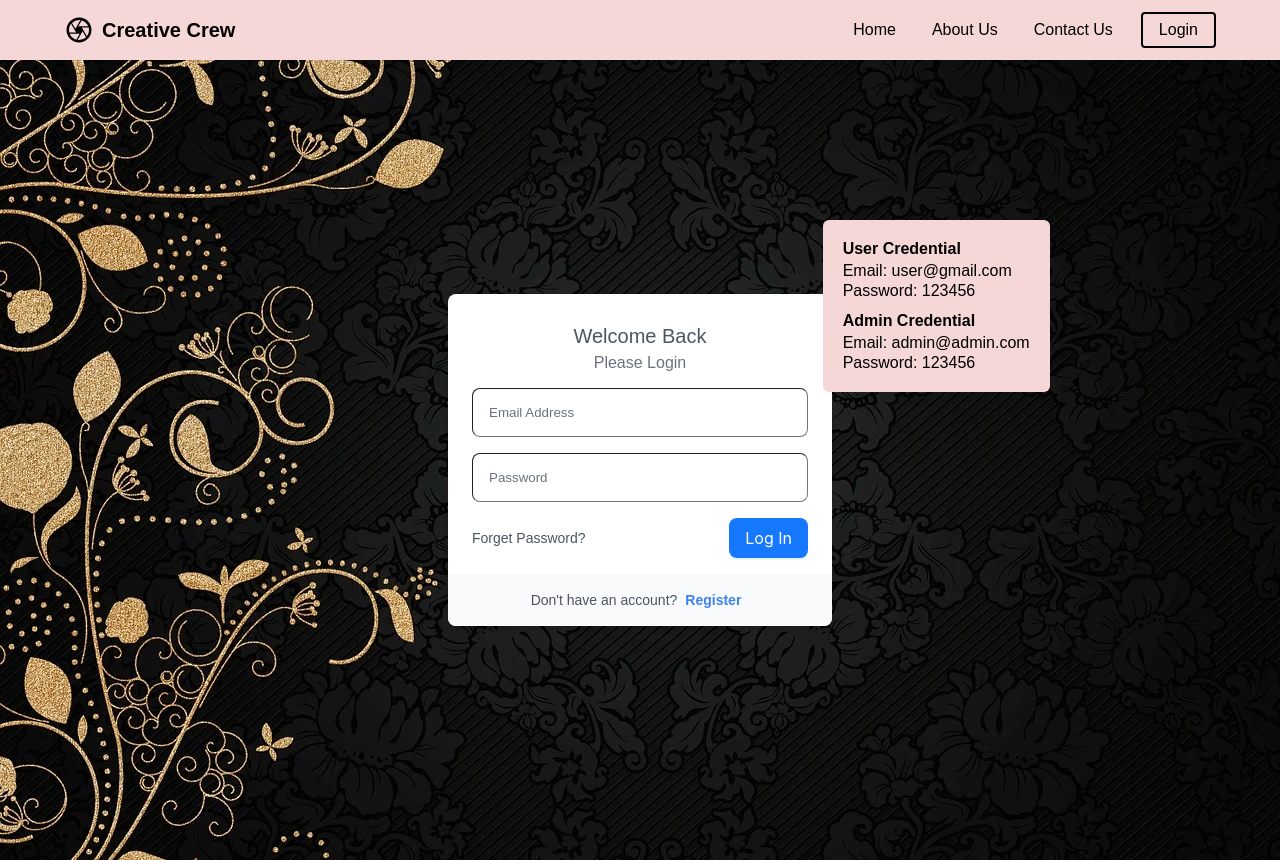
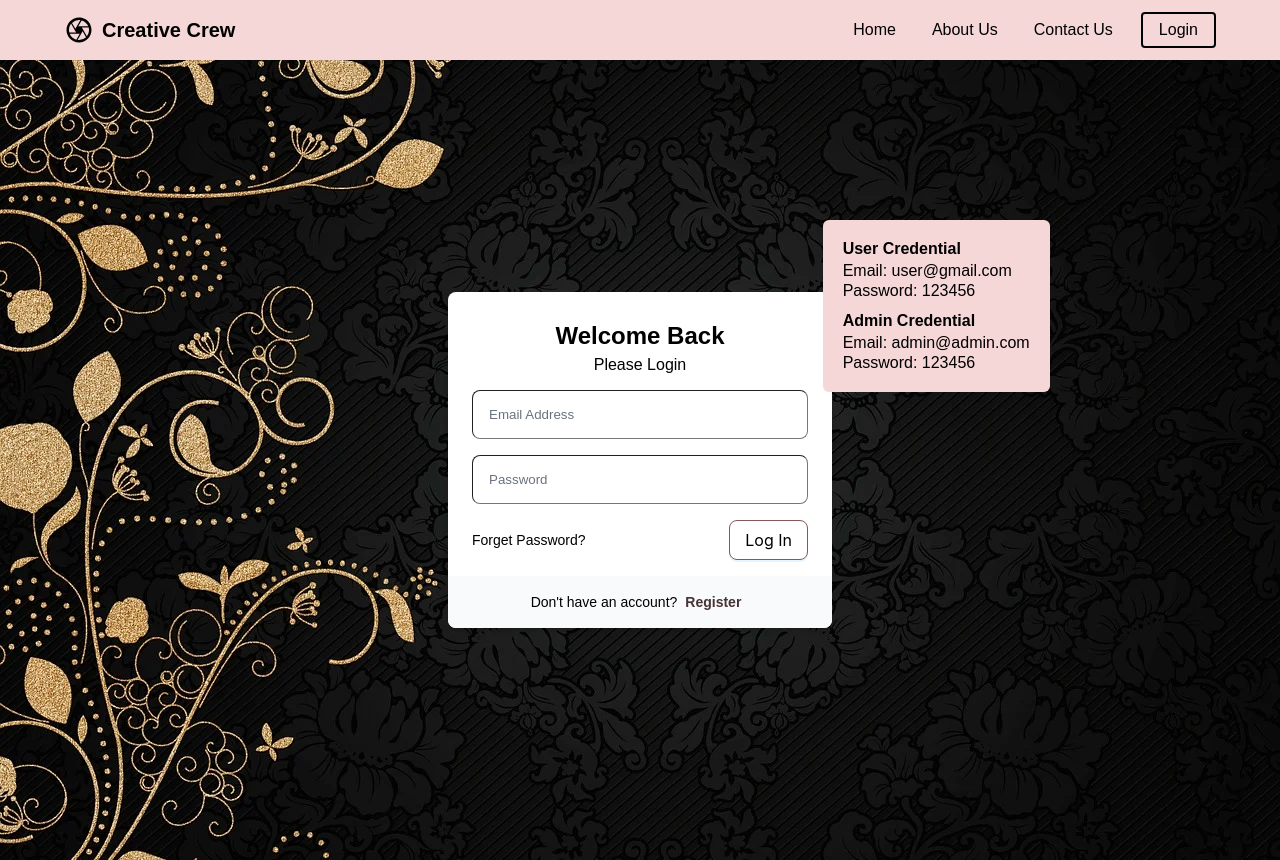
Before and after one commit to Ankan112/creative-crew, a Next.js app: page /login in a window 1280 px wide. Built offline with nearby package versions, Linux system fonts and the light colour scheme; a web font is replaced by a local one.

Commit message:
auth page design change

```diff
--- a/src/pages/login/index.jsx
+++ b/src/pages/login/index.jsx
@@ -39,16 +39,16 @@ const LoginPage = () => {
           <AuthCredential />
           <div className="w-full max-w-sm mx-auto overflow-hidden bg-white rounded-lg shadow-md dark:bg-gray-800">
             <div className="px-6 py-4">
-              <h3 className="mt-3 text-xl font-medium text-center text-gray-600 dark:text-gray-200">
+              <h3 className="mt-3 text-2xl font-semibold text-center text-black dark:text-black">
                 Welcome Back
               </h3>
-              <p className="mt-1 text-center text-gray-500 dark:text-gray-400">
+              <p className="mt-1 text-center text-black dark:text-black">
                 Please Login
               </p>
               <form onSubmit={handleSubmit(onSubmit)}>
                 <div className="w-full mt-4">
                   <input
-                    className="block w-full px-4 py-4 mt-2 text-gray-700 placeholder-gray-500 bg-white border rounded-lg dark:bg-gray-800 dark:border-gray-600 dark:placeholder-gray-400 focus:border-blue-400 dark:focus:border-blue-300 focus:ring-opacity-40 focus:outline-none focus:ring focus:ring-blue-300"
+                    className="block w-full px-4 py-4 mt-2 text-black placeholder-gray-500 bg-white border rounded-lg dark:bg-gray-800 dark:border-gray-600 dark:placeholder-gray-400 focus:border-blue-400 dark:focus:border-blue-300 focus:ring-opacity-40 focus:outline-none focus:ring focus:ring-blue-300"
                     type="email"
                     placeholder="Email Address"
                     aria-label="Email Address"
@@ -63,7 +63,7 @@ const LoginPage = () => {
                 </div>
                 <div className="w-full mt-4">
                   <input
-                    className="block w-full px-4 py-4 mt-2 text-gray-700 placeholder-gray-500 bg-white border rounded-lg dark:bg-gray-800 dark:border-gray-600 dark:placeholder-gray-400 focus:border-blue-400 dark:focus:border-blue-300 focus:ring-opacity-40 focus:outline-none focus:ring focus:ring-blue-300"
+                    className="block w-full px-4 py-4 mt-2 text-black placeholder-gray-500 bg-white border rounded-lg dark:bg-gray-800 dark:border-gray-600 dark:placeholder-gray-400 focus:border-blue-400 dark:focus:border-blue-300 focus:ring-opacity-40 focus:outline-none focus:ring focus:ring-blue-300"
                     type="password"
                     placeholder="Password"
                     aria-label="Password"
@@ -81,25 +81,30 @@ const LoginPage = () => {
                 <div className="flex items-center justify-between mt-4">
                   <a
                     href="#"
-                    className="text-sm text-gray-600 dark:text-gray-200 hover:text-gray-500"
+                    className="text-sm text-black dark:text-black hover:text-black"
                   >
                     Forget Password?
                   </a>
 
-                  <Button size="large" htmlType="submit" type="primary">
+                  <Button
+                    size="large"
+                    className="bg-white text-black border border-solid border-[#835858] hover:bg-[#835858] hover:text-white"
+                    htmlType="submit"
+                    type="primary"
+                  >
                     Log In
                   </Button>
                 </div>
               </form>
             </div>
             <div className="flex items-center justify-center py-4 text-center bg-gray-50 dark:bg-gray-700">
-              <span className="text-sm text-gray-600 dark:text-gray-200">
+              <span className="text-sm text-black dark:text-black">
                 Don&#39;t have an account?{" "}
               </span>
 
               <Link
                 href="/register"
-                className="mx-2 text-sm font-bold text-blue-500 dark:text-blue-400 hover:underline"
+                className="mx-2 text-sm font-bold text-primary hover:underline"
               >
                 Register
               </Link>
--- a/src/pages/register/index.jsx
+++ b/src/pages/register/index.jsx
@@ -36,18 +36,18 @@ const RegisterPage = () => {
           <AuthCredential />
           <div className="w-full max-w-sm mx-auto overflow-hidden bg-white rounded-lg shadow-md dark:bg-gray-800">
             <div className="px-6 py-4">
-              <h3 className="mt-3 text-xl font-medium text-center text-gray-600 dark:text-gray-200">
+              <h3 className="mt-3 text-2xl font-semibold text-center text-black dark:text-black">
                 Welcome To Creative Crew
               </h3>
 
-              <p className="mt-1 text-center text-gray-500 dark:text-gray-400">
+              <p className="mt-1 text-center text-black dark:text-black">
                 Please Register Now
               </p>
 
               <form onSubmit={handleSubmit(onSubmit)}>
                 <div className="w-full mt-4">
                   <input
-                    className="block w-full px-4 py-4 mt-2 text-gray-700 placeholder-gray-500 bg-white border rounded-lg dark:bg-gray-800 dark:border-gray-600 dark:placeholder-gray-400 focus:border-blue-400 dark:focus:border-blue-300 focus:ring-opacity-40 focus:outline-none focus:ring focus:ring-blue-300"
+                    className="block w-full px-4 py-4 mt-2 text-black placeholder-gray-500 bg-white border rounded-lg dark:bg-gray-800 dark:border-gray-600 dark:placeholder-gray-400 focus:border-blue-400 dark:focus:border-blue-300 focus:ring-opacity-40 focus:outline-none focus:ring focus:ring-blue-300"
                     type="text"
                     placeholder="Full Name"
                     aria-label="Full Name"
@@ -62,7 +62,7 @@ const RegisterPage = () => {
                 </div>
                 <div className="w-full mt-4">
                   <input
-                    className="block w-full px-4 py-4 mt-2 text-gray-700 placeholder-gray-500 bg-white border rounded-lg dark:bg-gray-800 dark:border-gray-600 dark:placeholder-gray-400 focus:border-blue-400 dark:focus:border-blue-300 focus:ring-opacity-40 focus:outline-none focus:ring focus:ring-blue-300"
+                    className="block w-full px-4 py-4 mt-2 text-black placeholder-gray-500 bg-white border rounded-lg dark:bg-gray-800 dark:border-gray-600 dark:placeholder-gray-400 focus:border-blue-400 dark:focus:border-blue-300 focus:ring-opacity-40 focus:outline-none focus:ring focus:ring-blue-300"
                     type="number"
                     placeholder="Phone Number"
                     aria-label="Phone Number"
@@ -77,7 +77,7 @@ const RegisterPage = () => {
                 </div>
                 <div className="w-full mt-4">
                   <input
-                    className="block w-full px-4 py-4 mt-2 text-gray-700 placeholder-gray-500 bg-white border rounded-lg dark:bg-gray-800 dark:border-gray-600 dark:placeholder-gray-400 focus:border-blue-400 dark:focus:border-blue-300 focus:ring-opacity-40 focus:outline-none focus:ring focus:ring-blue-300"
+                    className="block w-full px-4 py-4 mt-2 text-black placeholder-gray-500 bg-white border rounded-lg dark:bg-gray-800 dark:border-gray-600 dark:placeholder-gray-400 focus:border-blue-400 dark:focus:border-blue-300 focus:ring-opacity-40 focus:outline-none focus:ring focus:ring-blue-300"
                     type="email"
                     placeholder="Email Address"
                     aria-label="Email Address"
@@ -93,7 +93,7 @@ const RegisterPage = () => {
 
                 <div className="w-full mt-4">
                   <input
-                    className="block w-full px-4 py-4 mt-2 text-gray-700 placeholder-gray-500 bg-white border rounded-lg dark:bg-gray-800 dark:border-gray-600 dark:placeholder-gray-400 focus:border-blue-400 dark:focus:border-blue-300 focus:ring-opacity-40 focus:outline-none focus:ring focus:ring-blue-300"
+                    className="block w-full px-4 py-4 mt-2 text-black placeholder-gray-500 bg-white border rounded-lg dark:bg-gray-800 dark:border-gray-600 dark:placeholder-gray-400 focus:border-blue-400 dark:focus:border-blue-300 focus:ring-opacity-40 focus:outline-none focus:ring focus:ring-blue-300"
                     type="password"
                     placeholder="Password"
                     aria-label="Password"
@@ -112,7 +112,12 @@ const RegisterPage = () => {
                 <div className="flex items-center justify-between mt-4">
                   <Checkbox className="underline">Terms & Conditions</Checkbox>
 
-                  <Button size="large" htmlType="submit" type="primary">
+                  <Button
+                    size="large"
+                    className="bg-white text-black border border-solid border-[#835858] hover:bg-[#835858] hover:text-white"
+                    htmlType="submit"
+                    type="primary"
+                  >
                     Register
                   </Button>
                 </div>
@@ -120,13 +125,13 @@ const RegisterPage = () => {
             </div>
 
             <div className="flex items-center justify-center py-4 text-center bg-gray-50 dark:bg-gray-700">
-              <span className="text-sm text-gray-600 dark:text-gray-200">
+              <span className="text-sm text-black dark:text-black">
                 Already have an account?{" "}
               </span>
 
               <Link
                 href="/login"
-                className="mx-2 text-sm font-bold text-blue-500 dark:text-blue-400 hover:underline"
+                className="mx-2 text-sm font-bold text-primary hover:underline"
               >
                 Log In
               </Link>
```
